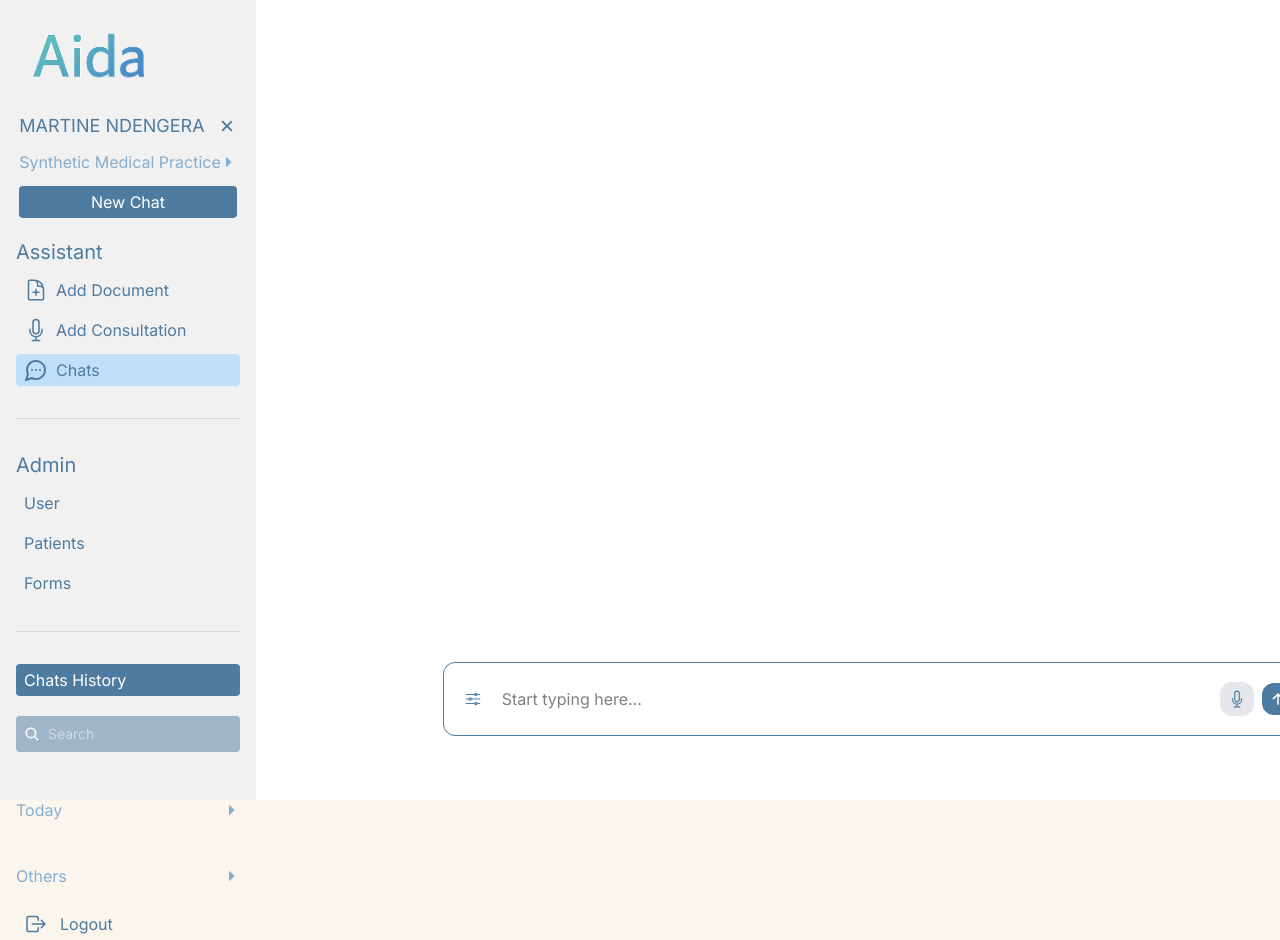
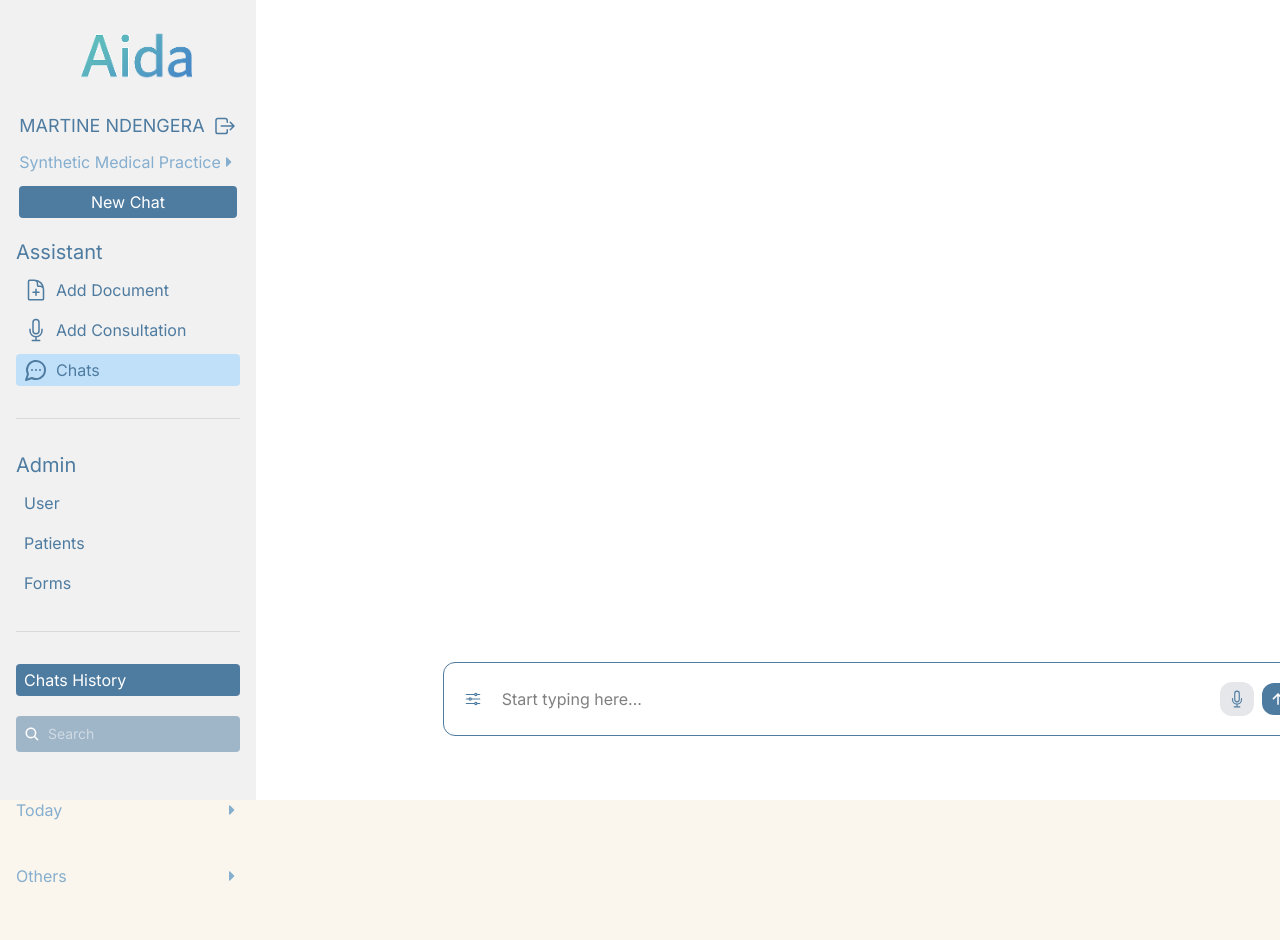
Before and after one commit to Alpha-Bytes-Department/Sixtine_AI, a React (Vite) app: page /dashboard/chat in a window 1280 px wide. After the commit the page ends 888 px from the top, so only its background shows below. Built offline with nearby package versions, Linux system fonts and the light colour scheme.

Commit message:
fixed navbar for lg device

```diff
--- a/src/components/shared/SideNav/SideNav.tsx
+++ b/src/components/shared/SideNav/SideNav.tsx
@@ -36,7 +36,7 @@ const SideNav = () => {
 
       {/* ======= Sidebar ======= */}
       <div
-        className={`fixed lg:static top-0 left-0 h-full  z-50 bg-[#f1f1f1] p-4 flex flex-col items-center gap-5 transition-all duration-300 ease-in-out
+        className={`fixed lg:static top-0 left-0 h-full  z-50 bg-[#f1f1f1] px-4 xl:py-4 flex flex-col items-center lg:gap-3 xl:gap-5 transition-all duration-300 ease-in-out
         ${
           isOpen
             ? "translate-x-0 w-64"
@@ -45,7 +45,7 @@ const SideNav = () => {
       >
         {/* ========== Logo (Desktop only) ========== */}
         <div className="hidden lg:flex justify-between items-center w-full">
-          <img src="/Images/logo/img2.png" alt="logo" className="w-32 h-auto" />
+          <img src="/Images/logo/img2.png" alt="logo" className="w-20 mx-auto xl:w-32 h-auto" />
         </div>
 
         {/* ========== User Info ========== */}
@@ -53,7 +53,7 @@ const SideNav = () => {
           <div className="flex justify-between items-center gap-1">
             <Link
               to={"/dashboard/profile"}
-              className="text-[#4E7BA0] text-lg truncate"
+              className="text-[#4E7BA0] xl:text-lg truncate"
             >
               MARTINE NDENGERA
             </Link>
@@ -61,7 +61,7 @@ const SideNav = () => {
               onClick={() => setIsOpen(!isOpen)}
               className="cursor-pointer text-[#4E7BA0] text-xl"
             >
-              <IoClose />
+              <IoLogOutOutline className="text-2xl" />
             </button>
           </div>
           <div className="text-[#85AECF] mt-2.5 mb-3 flex justify-between items-center cursor-pointer">
@@ -78,7 +78,7 @@ const SideNav = () => {
         {/* ========== Assistant Section ========== */}
         <div className="w-full">
           <h1 className="text-xl text-[#4E7BA0] mb-2">Assistant</h1>
-          <div className="flex flex-col gap-2">
+          <div className="flex flex-col xl:gap-2">
             <NavLink
               to={"/dashboard/add-document"}
               className={({ isActive }) =>
@@ -115,12 +115,12 @@ const SideNav = () => {
           </div>
         </div>
 
-        <hr className="border-[#D9D9D9] my-3 w-full" />
+        <hr className="border-[#D9D9D9] xl:my-3 w-full" />
 
         {/* ========== Admin Section ========== */}
         <div className="w-full">
-          <h1 className="text-xl text-[#4E7BA0] mb-2">Admin</h1>
-          <div className="flex flex-col gap-2">
+          <h1 className="text-lg xl:text-xl text-[#4E7BA0] xl:mb-2">Admin</h1>
+          <div className="flex flex-col xl:gap-2">
             <NavLink
               to={"/dashboard/users"}
               className={({ isActive }) =>
@@ -154,7 +154,7 @@ const SideNav = () => {
           </div>
         </div>
 
-        <hr className="border-[#D9D9D9] my-3 w-full" />
+        <hr className="border-[#D9D9D9] xl:my-3 w-full" />
 
         {/* ========== Bottom Buttons ========== */}
         <Link
@@ -178,17 +178,12 @@ const SideNav = () => {
           </div>
         </div>
 
-        <div className="text-[#85AECF] mt-2.5 mb-3 flex justify-between items-center cursor-pointer w-full">
+        <div className="text-[#85AECF] mt-2.5 mb-3 hidden xl:flex justify-between items-center cursor-pointer w-full">
           <span>Today</span> <FaCaretRight />
         </div>
-        <div className="text-[#85AECF] mt-2.5  flex justify-between items-center cursor-pointer w-full">
+        <div className="text-[#85AECF] mt-2.5 hidden xl:flex justify-between items-center cursor-pointer w-full">
           <span>Others</span> <FaCaretRight />
         </div>
-
-        <button className="flex gap-3 items-center w-full rounded-sm hover:bg-[#C0E0FA] duration-500 cursor-pointer text-[#4E7BA0] px-2 py-1 ">
-          <IoLogOutOutline className="text-2xl" />
-          <span>Logout</span>
-        </button>
       </div>
     </div>
   );
--- a/src/pages/Chat/Chat.tsx
+++ b/src/pages/Chat/Chat.tsx
@@ -59,7 +59,7 @@ if(setting){
 
   return (
     <div className="w-full h-full flex-1">
-      <div className="w-full max-w-4xl flex flex-col  p-4 bg-white  fixed bottom-5 left-0 lg:bottom-12  xl:left-4/12 max-h-[95%] ">
+      <div className="w-full lg:max-w-xl xl:max-w-4xl flex flex-col  p-4 bg-white  fixed bottom-5 left-0 lg:bottom-10 xl:bottom-12   lg:left-4/12 max-h-[95%] ">
         {/* message section  */}
         <div className="flex flex-col space-y-4 overflow-y-auto overflow-hidden custom-scrollbar">
           {messages.map((msg) => (
```
